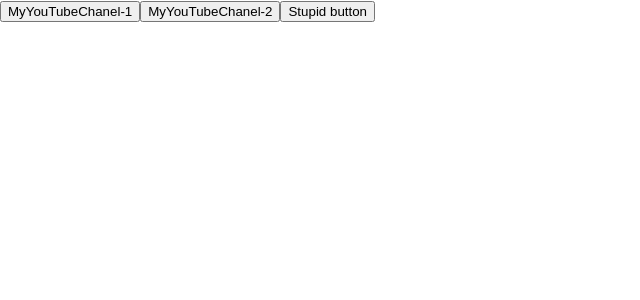
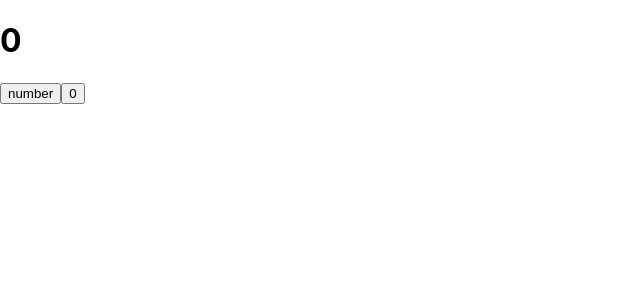
Before and after one commit to SanyaSkl/microtasks, a React (Create React App) app: page / in a window 1280 px wide. Shown: the top 300 px of the page, without its empty margins (0-640 px from the left). Built offline with nearby package versions, Linux system fonts and the light colour scheme.

Commit message:
microtask 04.1- useState

```diff
--- a/src/App.tsx
+++ b/src/App.tsx
@@ -1,23 +1,27 @@
-import React from 'react';
-import {Button} from "./Components/Button";
+import React, {useState} from 'react';
+
 
 
 function App() {
-    const Button1Foo=(subscriber: string, age: number, address: string)=>{
-        console.log(subscriber, age, address)
-    }
-    const Button2Foo=(subscriber: string, age: number)=>{
-        console.log(subscriber, age)
-    }
-    const Button3Foo=(subscriber: string)=>{
-        console.log(subscriber)
-    }
+
+    //let a = 1
+    let[a, setA] = useState(0)
+
+const onClickHandler = () => {
+    setA(++a)
+}
+
+const onClickHandler2 = () => {
+        setA(0)
+}
+
     return (
-        <div>
-            <Button name={'MyYouTubeChanel-1'} callBack={() => Button1Foo('im Vasya', 21, 'Minsk')}/>
-            <Button name={'MyYouTubeChanel-2'} callBack={() => Button2Foo('im Ivan', 35)}/>
-            <Button name={'Stupid button'} callBack={() => Button3Foo('im stupid button')}/>
+        <div className="App">
+            <h1>{a}</h1>
+            <button onClick={onClickHandler}>number</button>
+            <button onClick={onClickHandler2}>0</button>
         </div>
+
 
     )
 }
```
Also changed, not shown: src/Components/button/ButtonApp.tsx (added, +27 -0 lines), src/Components/button/Button.tsx (renamed from src/Components/Button.tsx).
